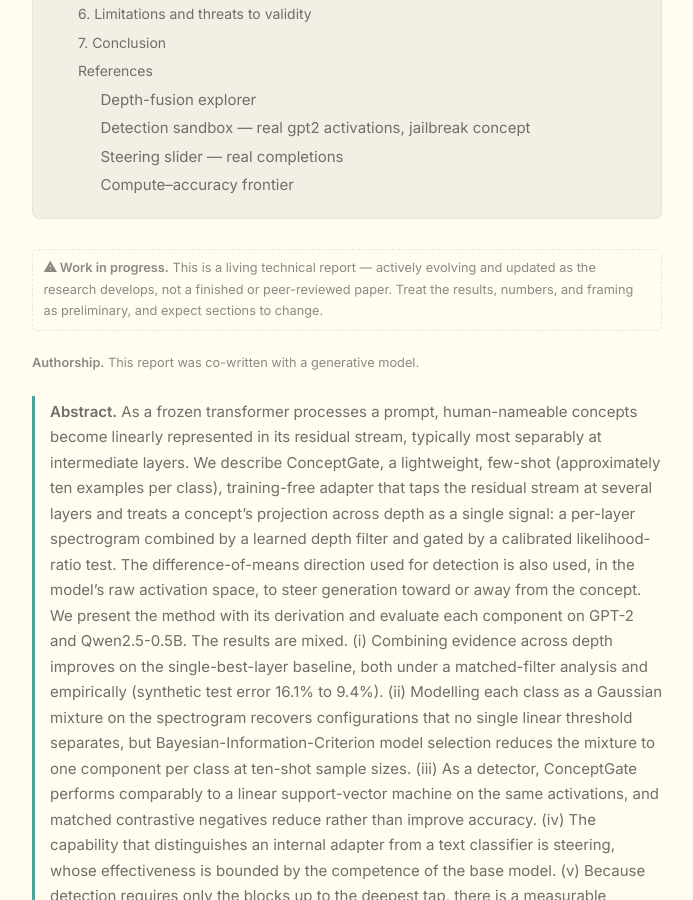
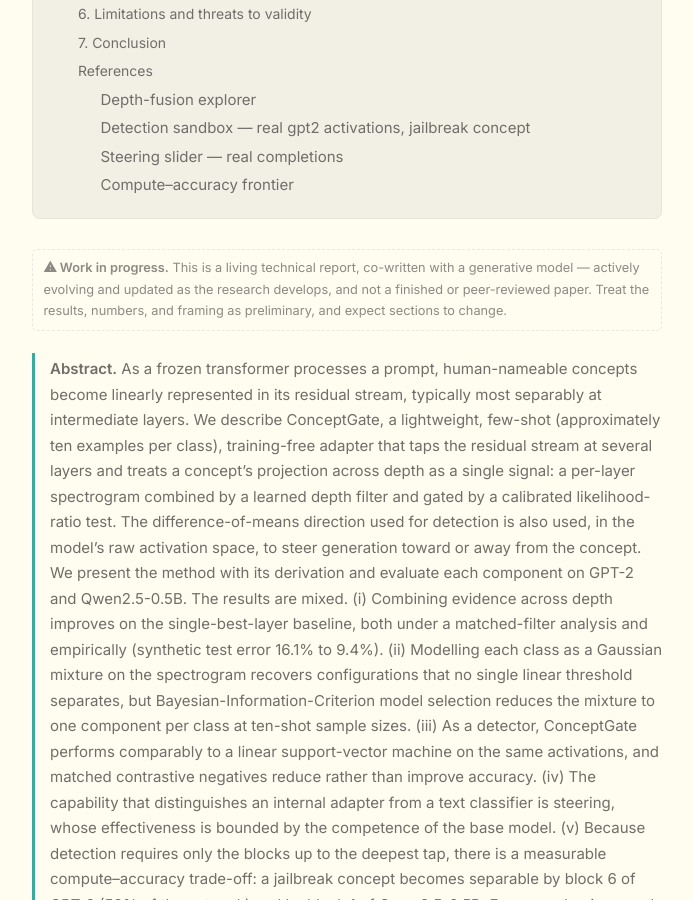
Before and after one commit to NISH1001/NISH1001.github.io, a Jekyll site: the page built from _posts/research/2026-08-29-conceptgate.markdown, in a window 1280 px wide and 900 px high, scrolled down 1527 px. Shown: the whole window, without its empty margins (293-986 px from the left). Built offline with Jekyll 4.4.1, drawn with Linux system fonts in a browser that asks for light colours.

Commit message:
Merge authorship note into the work-in-progress banner

```diff
--- a/_posts/research/2026-08-29-conceptgate.markdown
+++ b/_posts/research/2026-08-29-conceptgate.markdown
@@ -83,13 +83,9 @@ a.sref:hover{color:var(--brand,#3aa99f)}
 </style>
 
 <p class="small-note" style="margin:0 0 1.4rem;padding:.5rem .7rem;border:1px dashed var(--border,#d8d6cc);border-radius:.35rem">
-<strong>⚠ Work in progress.</strong> This is a living technical report — actively evolving and updated
-as the research develops, not a finished or peer-reviewed paper. Treat the results, numbers, and
-framing as preliminary, and expect sections to change.
-</p>
-
-<p class="small-note" style="margin:0 0 1.4rem">
-<strong>Authorship.</strong> This report was co-written with a generative model.
+<strong>⚠ Work in progress.</strong> This is a living technical report, co-written with a generative
+model — actively evolving and updated as the research develops, and not a finished or peer-reviewed
+paper. Treat the results, numbers, and framing as preliminary, and expect sections to change.
 </p>
 
 <div class="paper-abstract" markdown="1">
```
